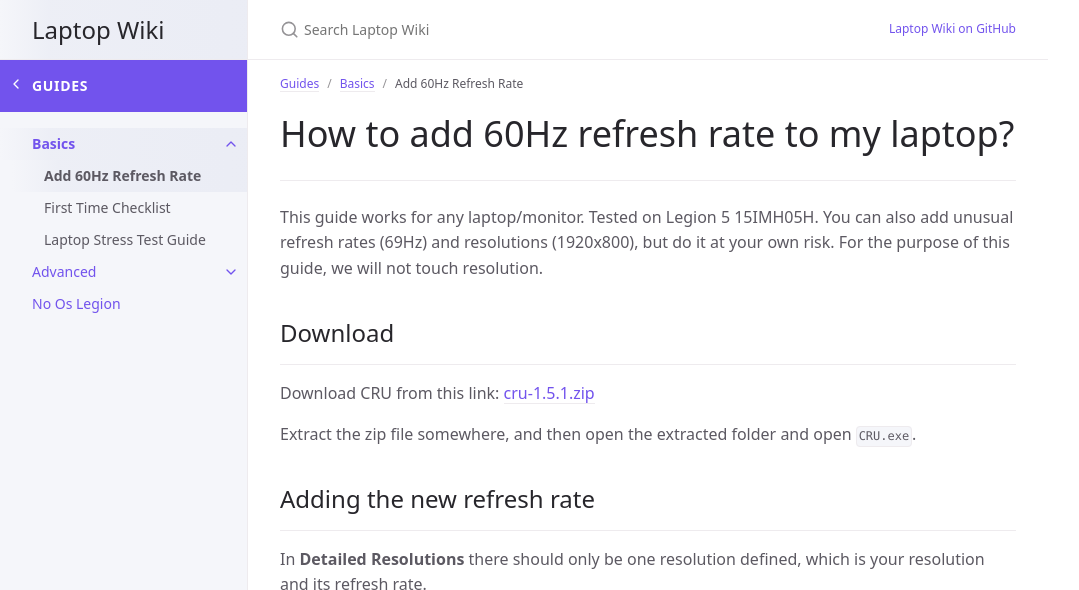
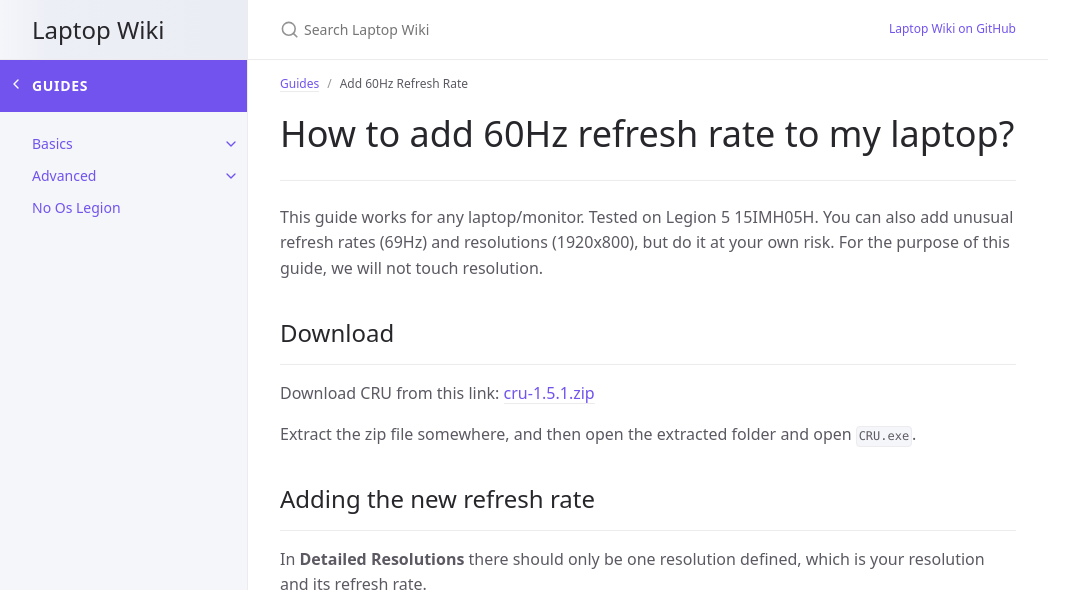
Before and after one commit to laptopwiki/laptopwiki.github.io, a Jekyll site: the page built from _guides/basics/getting-started/custom-res.md, in a window 1280 px wide and 900 px high, cut to the strip 0-590 px from the top of the window. Shown: the whole strip, without its empty margins (0-1079 px from the left). Built offline with Jekyll 4.4.1, drawn with Linux system fonts in a browser that asks for light colours; cached includes are drawn as plain includes; part of the change alters nothing that is shown.

Commit message:
Update and rename _guides/basics/custom-res.md to _guides/basics/getting-started/custom-res.md

```diff
--- a/_guides/basics/custom-res.md
+++ b/_guides/basics/getting-started/custom-res.md
@@ -2,7 +2,8 @@
 layout: wiki
 title: Add 60Hz Refresh Rate
 description: "Adds 60Hz to monitors/laptops with no 60Hz refresh rate"
-parent: Basics
+parent: getting-started
+grand parent: basics
 contributors: ['ammarasyad']
 ---
 
```
